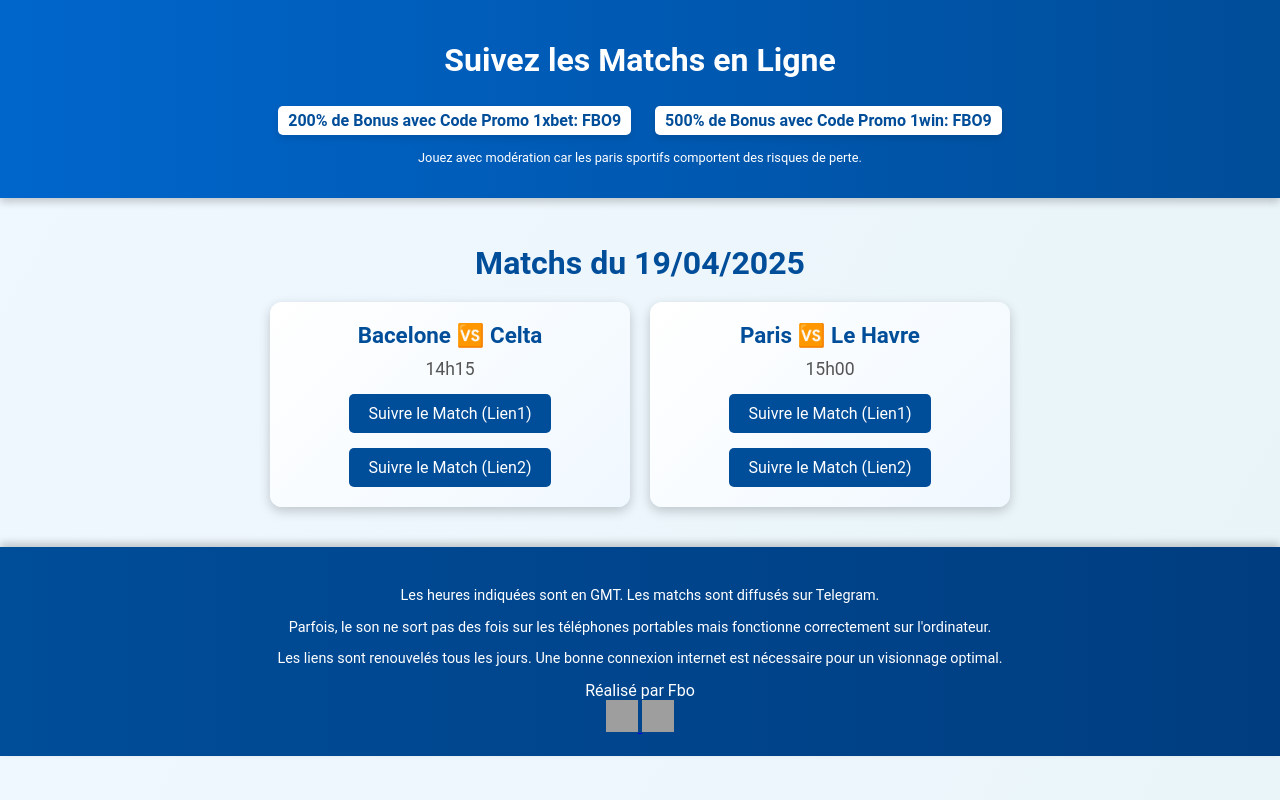
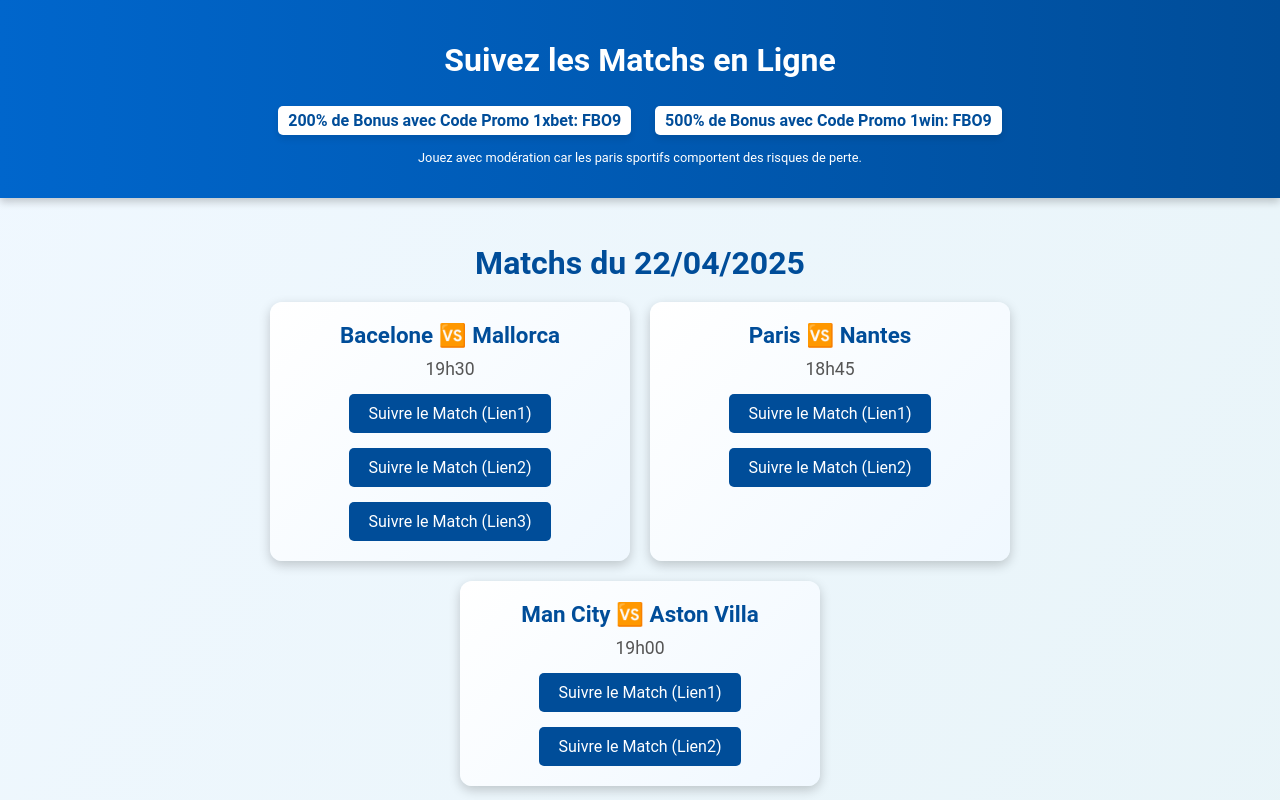
Before and after one commit to fabricefbo/Mes-matchs, a plain HTML site: page index.html in a window 1280 px wide. Shown: the top 800 px of the page. Drawn offline with Linux system fonts and the light colour scheme; grey boxes are pictures that could not be loaded.

Commit message:
Update index.html

```diff
--- a/index.html
+++ b/index.html
@@ -158,19 +158,26 @@
         <p style="font-size: 0.8em; margin-top: 10px;">Jouez avec modération car les paris sportifs comportent des risques de perte.</p>
     </header>
     <main>
-        <h2 class="match-title">Matchs du 19/04/2025</h2>
+        <h2 class="match-title">Matchs du 22/04/2025</h2>
         <div id="match-list">
             <div class="match-card">
-                <h2>Bacelone 🆚 Celta</h2>
-                <p>14h15</p>
-                <a href="https://t.me/hunnilive45?livestream" target="_blank">Suivre le Match (Lien1)</a>
-                <a href="https://t.me/hhunilive43?livestream" target="_blank">Suivre le Match (Lien2)</a>
+                <h2>Bacelone 🆚 Mallorca</h2>
+                <p>19h30</p>
+                <a href="https://t.me/ikzpl_55?livestream" target="_blank">Suivre le Match (Lien1)</a>
+                <a href="https://t.me/hiboux95?livestream" target="_blank">Suivre le Match (Lien2)</a>
+                <a href="https://t.me/NexusTv4?livestream" target="_blank">Suivre le Match (Lien3)</a>
             </div>
            <div class="match-card">
-                <h2>Paris 🆚 Le Havre</h2>
-                <p>15h00</p>
-                <a href="https://t.me/ikzpl50?livestream" target="_blank">Suivre le Match (Lien1)</a>
-                <a href="https://t.me/ikzpl49?livestream" target="_blank">Suivre le Match (Lien2)</a>
+                <h2>Paris 🆚 Nantes</h2>
+                <p>18h45</p>
+                <a href="https://t.me/hiboux92?livestream" target="_blank">Suivre le Match (Lien1)</a>
+                <a href="https://t.me/NexusTv1?livestream" target="_blank">Suivre le Match (Lien2)</a>
+            </div>
+          <div class="match-card">
+                <h2>Man City 🆚 Aston Villa</h2>
+                <p>19h00</p>
+                <a href="https://t.me/hiboux94?livestream" target="_blank">Suivre le Match (Lien1)</a>
+                <a href="https://t.me/NexusTv3?livestream" target="_blank">Suivre le Match (Lien2)</a>
             </div>
      </div>
     </main>
```
